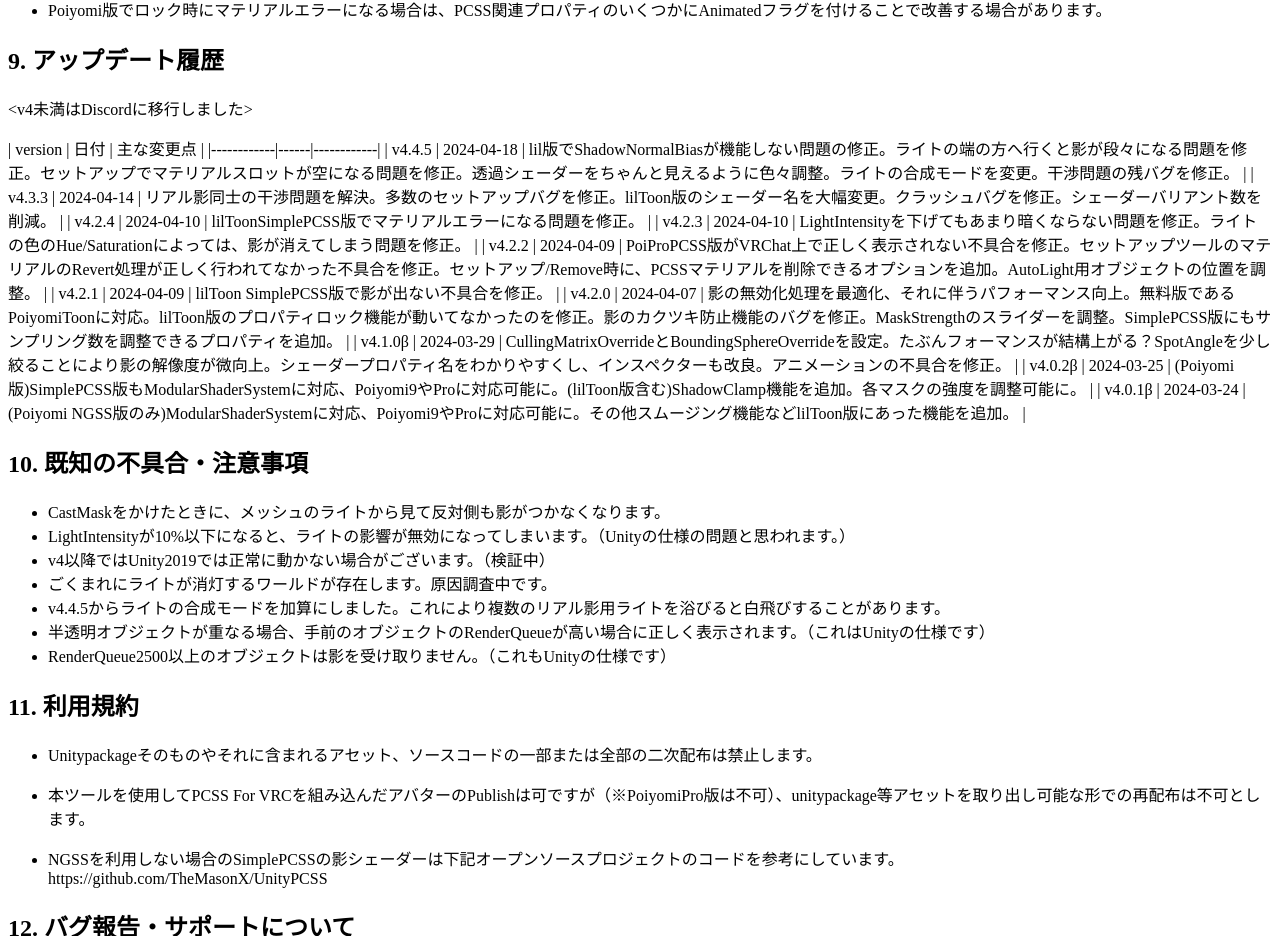
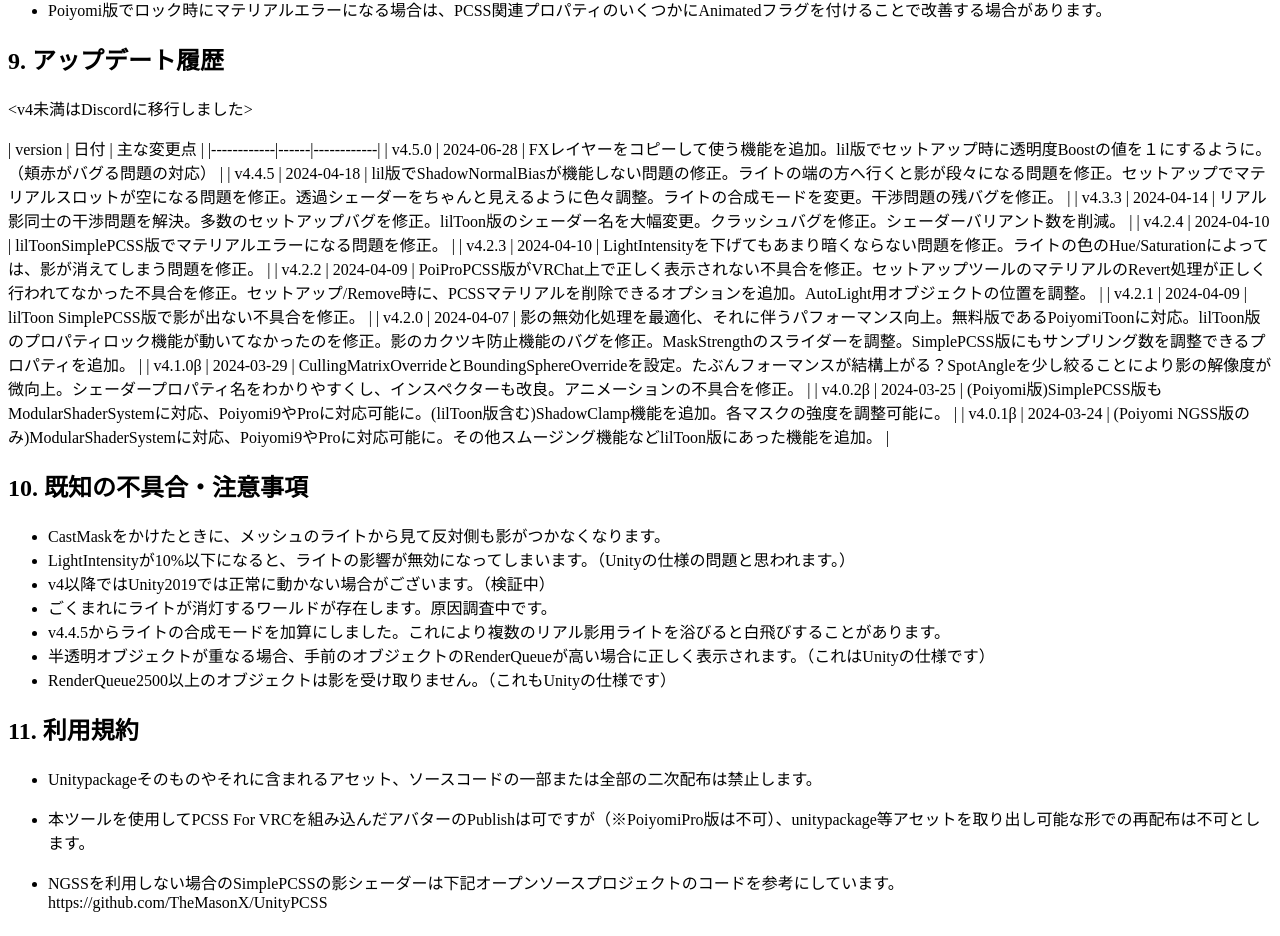
Before and after one commit to nHaruka-git/PCSS4VRC, a Next.js app: page /ja in a window 1280 px wide. Shown: the part 3336-4272 px from the top of the page. Built offline with nearby package versions, Linux system fonts and the light colour scheme.

Commit message:
アップデート履歴にv4.5.0の更新内容を掲載しました

```diff
--- a/src/pages/ja/index.mdx
+++ b/src/pages/ja/index.mdx
@@ -151,6 +151,7 @@
 
 | version | 日付 | 主な変更点 |
 |------------|------|------------|
+| v4.5.0 | 2024-06-28 | FXレイヤーをコピーして使う機能を追加。lil版でセットアップ時に透明度Boostの値を１にするように。（頬赤がバグる問題の対応） |
 | v4.4.5 | 2024-04-18 | lil版でShadowNormalBiasが機能しない問題の修正。ライトの端の方へ行くと影が段々になる問題を修正。セットアップでマテリアルスロットが空になる問題を修正。透過シェーダーをちゃんと見えるように色々調整。ライトの合成モードを変更。干渉問題の残バグを修正。 |
 | v4.3.3 | 2024-04-14 | リアル影同士の干渉問題を解決。多数のセットアップバグを修正。lilToon版のシェーダー名を大幅変更。クラッシュバグを修正。シェーダーバリアント数を削減。 |
 | v4.2.4 | 2024-04-10 | lilToonSimplePCSS版でマテリアルエラーになる問題を修正。 |
```
